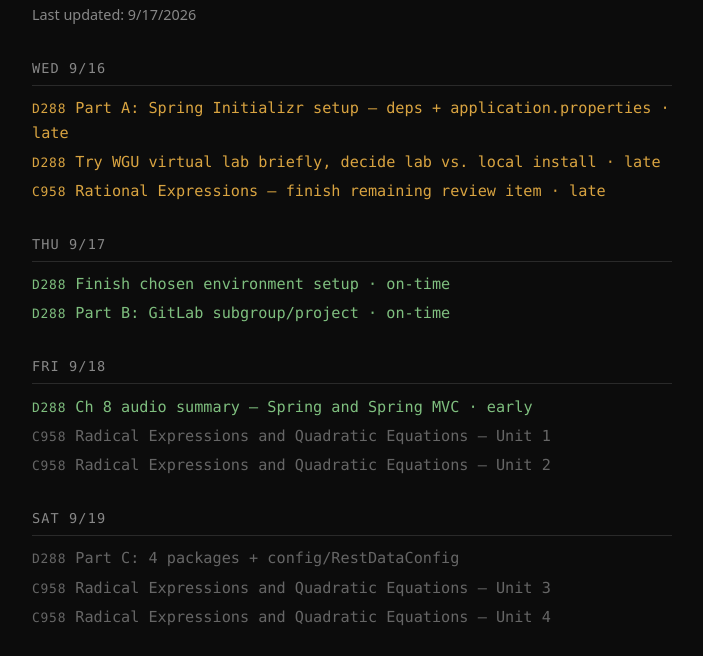
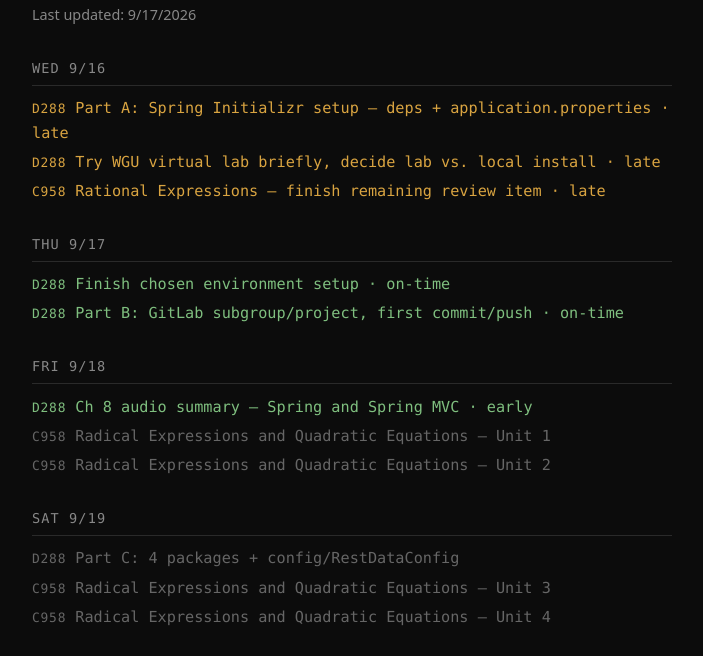
Before and after one commit to philipabbyad/personal-website, a website: page study-tracker/index.html in a window 1280 px wide. Shown: the part 95-751 px from the top of the page, without its empty margins (288-991 px from the left). Drawn offline with Linux system fonts and the light colour scheme.

Commit message:
chore(study-tracker): sync published schedule page

```diff
--- a/study-tracker/index.html
+++ b/study-tracker/index.html
@@ -52,7 +52,7 @@
   <div class="day">
     <div class="day-header">Thu 9/17</div>
     <div class="item item-done"><span class="tag">D288</span> Finish chosen environment setup <span class="sep">·</span> on-time</div>
-    <div class="item item-done"><span class="tag">D288</span> Part B: GitLab subgroup/project <span class="sep">·</span> on-time</div>
+    <div class="item item-done"><span class="tag">D288</span> Part B: GitLab subgroup/project, first commit/push <span class="sep">·</span> on-time</div>
   </div>
   <div class="day">
     <div class="day-header">Fri 9/18</div>
```
